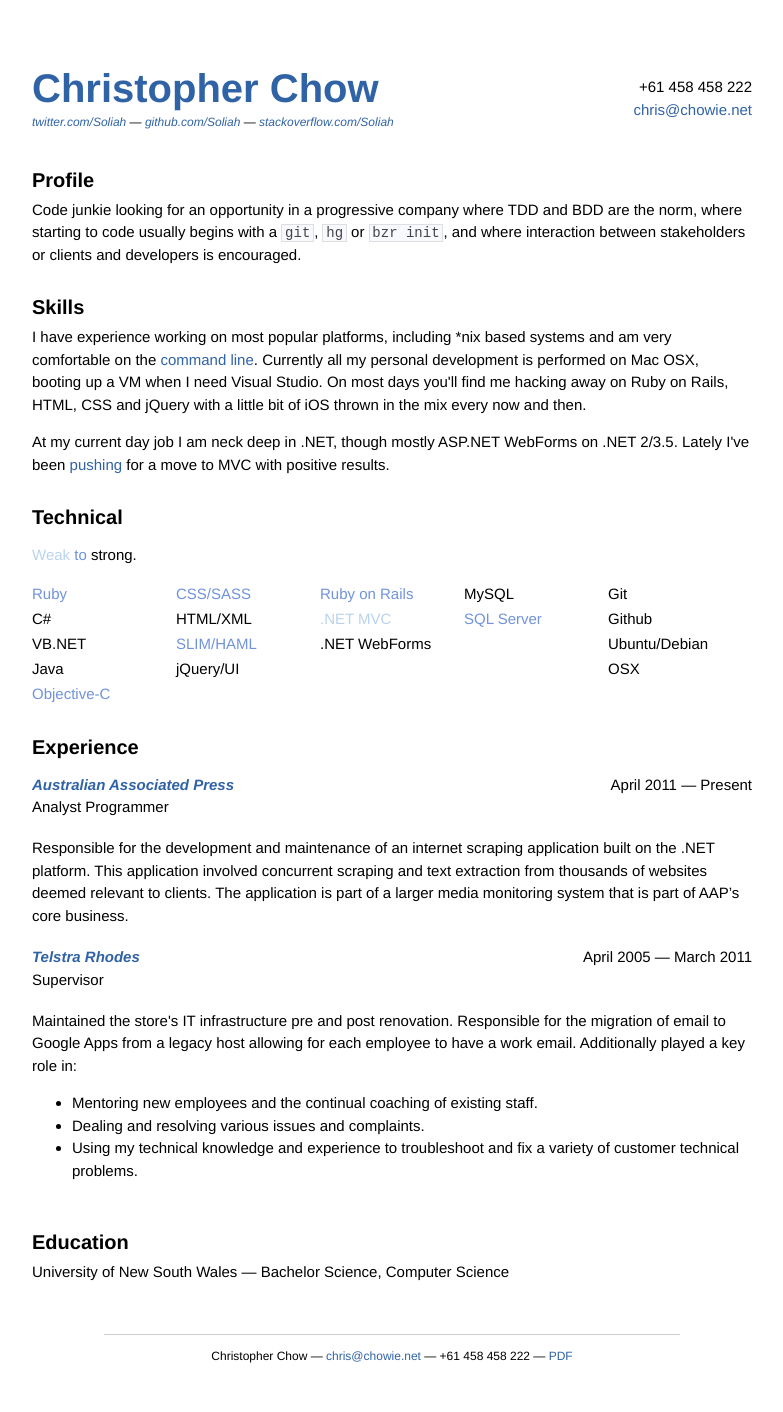
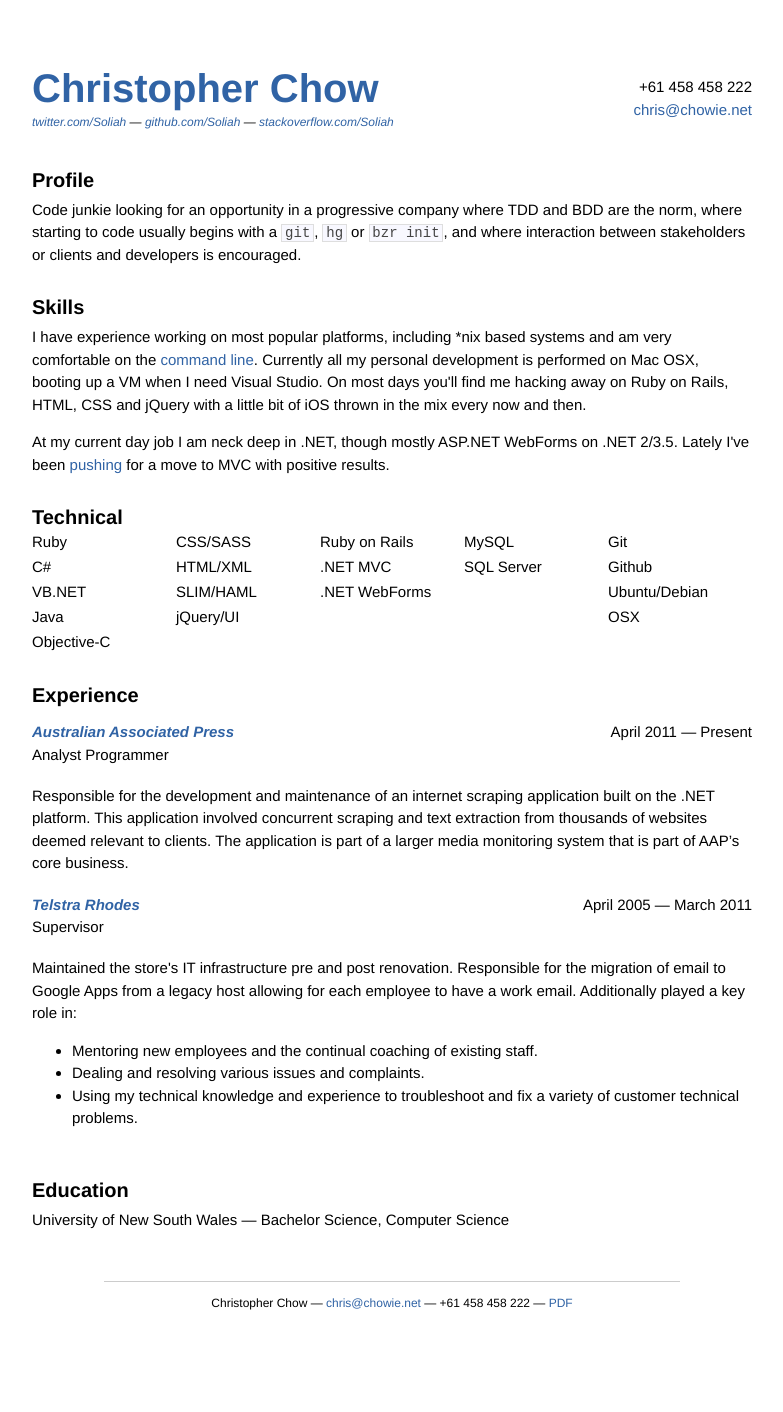
Before and after one commit to christophersjchow/blog, a Jekyll site: the page built from resume.html, in a window 1280 px wide. Shown: the whole page, without its empty margins (248-1031 px from the left). Built offline with Jekyll 4.4.1, drawn with Linux system fonts in a browser that asks for light colours; after the commit the page ends 1360 px from its top, so only the background shows below that.

Commit message:
Update skills.

```diff
--- a/resume.html
+++ b/resume.html
@@ -30,31 +30,30 @@ title: クリス - Resume
 
     <h2>Technical</h2>
     <div id="skills">
-        <p><span class="weak">Weak</span> <span class="ok">to</span> strong.</p>
         <ul class="talent">
-            <li class="ok">Ruby</li>
+            <li>Ruby</li>
             <li>C#</li>
             <li>VB.NET</li>
             <li>Java</li>
-            <li class="ok">Objective-C</li>
+            <li>Objective-C</li>
         </ul>
 
         <ul class="talent">
-            <li class="ok">CSS/SASS</li>
+            <li>CSS/SASS</li>
             <li>HTML/XML</li>
-            <li class="ok">SLIM/HAML</li>
+            <li>SLIM/HAML</li>
             <li>jQuery/UI</li>
         </ul>
 
         <ul class="talent">
-            <li class="ok">Ruby on Rails</li>
-            <li class="weak">.NET MVC</li>
+            <li>Ruby on Rails</li>
+            <li>.NET MVC</li>
             <li>.NET WebForms</li>
         </ul>
 
         <ul class="talent">
             <li>MySQL</li>
-            <li class="ok">SQL Server</li>
+            <li>SQL Server</li>
         </ul>
 
         <ul class="talent">
```
Also changed, not shown: 1 other file.
